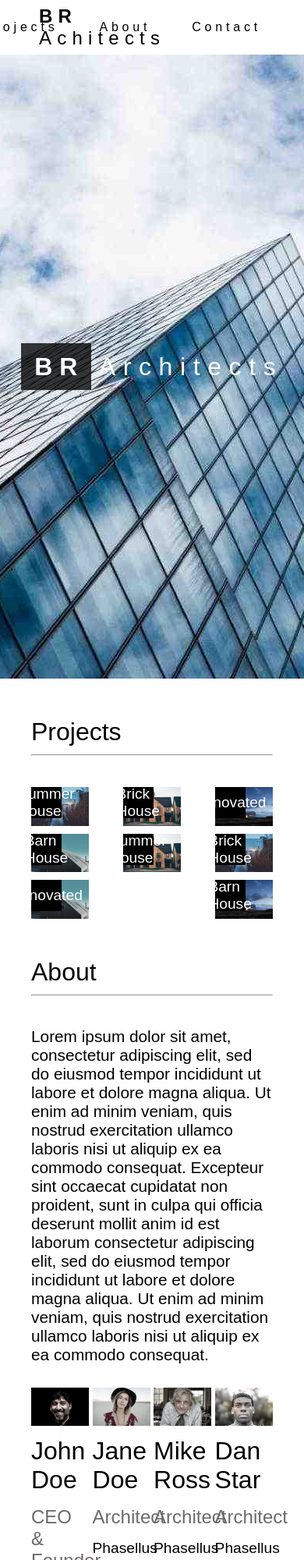
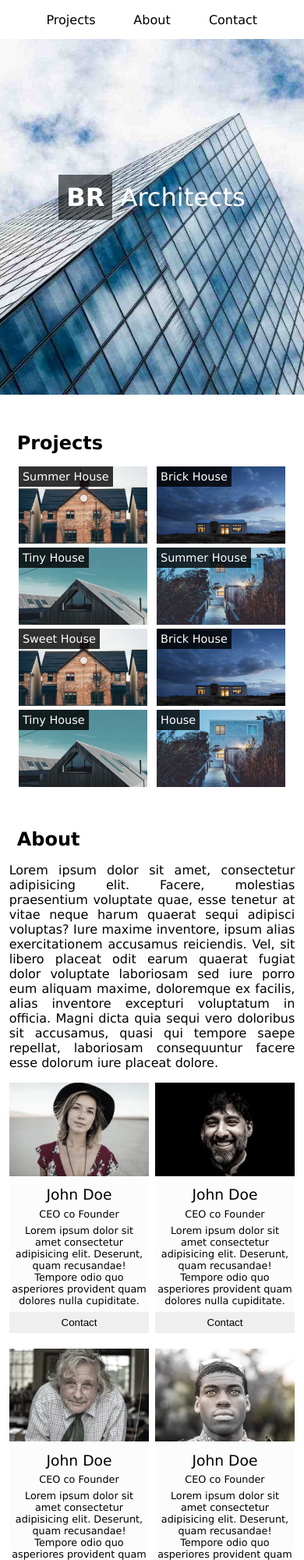
Before and after one commit to CoraliePei/Maquette-BR-Architects, a plain HTML site: page index.html in a window 390 px wide. Shown: the top 2000 px of the page at 78% size. Drawn offline with Linux system fonts and the light colour scheme.

Commit message:
Nettoyage du code et réécriture en mobile first

```diff
--- a/css/style.css
+++ b/css/style.css
@@ -1,263 +1,264 @@
-*{
+* {
     margin: 0;
     padding: 0;
     box-sizing: border-box;
 }
 
-.bold {
-    font-weight: bold;
+html {
+    scroll-behavior: smooth;
 }
 
-.unbold {
-    font-weight: normal;
+body {
+    font-family: Verdana, Tahoma, sans-serif;
 }
 
-.none {
+header {
+    width: 100vw;
+}
+
+header .banner {
+    width: 100vw;
+    height: 50px;
+    display: flex;
+    justify-content: center;
+    align-items: center;
+    position: fixed;
+    z-index: 30;
+    background-color: #fff;
+}
+
+/* .logo invisible mobile version */
+header .banner .logo {
+    width: min-content;
+    margin-left: 20px;
+    letter-spacing: 2px;
+    display: none;
+}
+
+header .banner .logo span {
+    padding: 8px;
+    margin-right: 3px;
+    color: #fff;
+    font-weight: 400;
+    background-color: #000;
+}
+
+header .banner nav {
+    width: 80%;
+    height: 100%;
+}
+
+header .banner nav ul {
+    width: 100%;
+    height: 100%;
+    display: flex;
+    justify-content: space-around;
+    align-items: center;
+}
+
+header .banner nav ul li {
+    width: 100%;
+    height: 100%;
+    list-style: none;
+    display: flex;
+    justify-content: center;
+    align-items: center;
+}
+
+header .banner nav ul li a {
+    padding: 5px 10px 5px 10px;
     text-decoration: none;
     color: #000;
 }
 
-/* ENTETE */
-header {
-    font-family: Arial, Helvetica, sans-serif;
+header .banner nav ul li a:hover {
+    color: #fff;
+    background-color: rgb(2, 2, 2);
 }
 
-nav {
+
+/* Background header */
+header .imgHeader {
+    width: 100%;
+    height: 60vh;
+    background-image: url(../img/architect.jpg);
+    background-position: center;
+    background-size: cover;
+    background-repeat: no-repeat;
     display: flex;
-    justify-content: space-between;
     align-items: center;
-    width: 100%;
-    background-color: #fff;
+    justify-content: center;
 }
 
-.logo {
-    width: 30%;
-    padding-left: 50px;
-    font-size: 1.5em;
-    letter-spacing: 0.3em;
-    color: #000;
+header .imgHeader h1 {
+    color: #fff;
+    padding: 10px;
 }
 
-#menu {
-    display: flex;
-    flex-direction: row;
-    justify-content: flex-end;
-    width: 40%;
-    height: 70px;
-    background-color: #ffffff;
-    top: 0;
-    align-items: center;
-    margin-right: 30px;
-    letter-spacing: 0.3em;
+header .imgHeader h1 span:nth-child(1) {
+    font-weight: 900;
+    background-color: #00000091;
+    padding: 10px;
 }
 
-#menu li {
-    list-style: none;
+header .imgHeader h1 span:nth-child(2) {
+    font-weight: 100;
 }
 
-#menu li a {
-    display: block;
-    text-decoration: none;
-    color: rgb(0, 0, 0);
-    padding: 10px 25px 10px 28px;
+/* Main contenu  */
+main {
+    width: 100%;
+    padding-left: 3%;
+    padding-right: 3%;
 }
 
-#menu li a:hover {
-    background-color: #000000;
+main h2 {
+    margin-top: 2em;
+    margin-left: 10px;
+}
+
+main #projects {
+    width: 100%;
+    display: flex;
+    flex-wrap: wrap;
+    justify-content: space-evenly;
+    margin-top: 1em;
+}
+
+main #projects figure {
+    width: 45%;
+    aspect-ratio: 1.66666;
+    margin-bottom: 5px;
+    position: relative;
+    overflow: hidden;
+}
+
+main #projects figure figcaption {
+    position: absolute;
+    top: 0;
+    left: 0;
+    color: #fff;
+    background-color: rgba(0, 0, 0, 0.8);
+    padding: 5px;
+    font-size: 0.9em;
+    z-index: 10;
+}
+
+main #projects figure img {
+    width: 100%;
+    transition: all 0.6s;
+}
+
+main #projects figure img:hover {
+    transform: scale(1.2);
+}
+
+/* Section About */
+main #about {
+    width: 100%;
+    margin-top: 1em;
+}
+
+main #about p:nth-child(1) {
+    margin-top: 1em;
+    text-align: justify;
+}
+
+main #about .cardContainer {
+    margin-top: 1em;
+    width: 100%;
+    display: flex;
+    flex-wrap: wrap;
+    justify-content: space-between;
+}
+
+main #about .cardContainer .card {
+    width: 49%;
+    text-align: center;
+    margin-bottom: 20px;
+    background-color: #978f9008;
+}
+
+main #about .cardContainer .card img {
+    width: 100%;
+    filter: grayscale(0.7);
+}
+
+main #about .cardContainer .card h3 {
+    font-weight: 400;
+    margin-top: 0.5em;
+}
+
+main #about .cardContainer .card h4 {
+    font-weight: 300;
+    font-size: 0.8em;
+    margin-top: 0.5em;
+}
+
+main #about .cardContainer .card p {
+    font-weight: 100;
+    font-size: 0.8em;
+    margin-top: 0.5em;
+    padding: 0px 3px 0px 3px;
+}
+
+main #about .cardContainer .card button {
+    width: 100%;
+    border: 1px solid #00000000;
+    padding: 5px;
+    margin-top: 0.5em;
+    cursor: pointer;
+}
+
+main #about .cardContainer .card button:hover {
+    border: 1px solid #000;
+    background-color: rgb(146, 137, 137);
     color: #fff;
 }
 
-#imgArchitect {
-    display: flex;
-    background-image: url("../img/architect.jpg");
-    height: 800px;
-    width: 100%;
-    background-size: cover;
-    background-position: center;
-    background-repeat: no-repeat;
-    position: relative;
-}
-
-#imgArchitect div h1 {
-    display: flex;
-    position: absolute;
-    align-items: center;
-    justify-content: center;
-    align-content: center;
-    width: 100%;
-    height: 800px;
-    letter-spacing: 0.3em;
-    color: #fff;
-}
-
-.br {
-    display: flex;
-    justify-content: center;
-    align-items: center;
-    background-color: rgba(0, 0, 0, 0.774);
-    width: 90px;
-    height: 60px;
-    margin-right: 10px;
-    letter-spacing: 0;
-}
-
-/* CORPS DE LA PAGE */
-
-main {
-    margin-right: 40px;
-    margin-left: 40px;
-    font-family: Arial, Helvetica, sans-serif;
-}
-
-h2 {
-    font-size: 2em;
-    padding-top: 10px;
-    padding-bottom: 10px;
-    margin-top: 40px;
-}
-
-hr {
-    margin-bottom: 40px;
-    color:rgb(73, 72, 72)
-}
-
-/* PROJETS MAISONS */
-.house {
-    display: flex;
-    flex-flow: row wrap;
-    justify-content: space-between;
-    width: 100%;
-    gap: 10px;
-}
-
-.house figure {
-    display: flex;
-    width: 24%;
-    overflow: hidden;
-}
-
-.house figure img {
-    max-width: 100%;
-    transition: all 0.5s;
-
-}
-
-.house figure img:hover {
-    transform: scale(1.1);
-}
-
-.house figure figcaption {
-    display: flex;
-    position: absolute;
-    z-index: 2;
-    justify-content: center;
-    align-items: center;
-    width: 10%;
-    height: 40px;
-    background-color: #000;
-    color: #fff;
-    font-size: 1.2em;
-}
-
-/* PARAGRAPHES */
-.txt-about, .txt-contact {
-    font-size: 1.3em;
-    margin-bottom: 30px;
-}
-
-/* ABOUT PROFILS */
-#profils {
-    display: flex;
-    flex-flow: row wrap;
-    justify-content: space-between;
-}
-
-#profils div {
-    width: 24%;
-}
-
-#profils div img {
-    width : 100%;
-    filter: grayscale(70%);
-}
-
-#profils div h3 {
-    font-size: 2em;
-    padding-top: 10px;
-    padding-bottom: 15px;
-}
-
-#profils div h4 {
-    font-size: 1.5em;
-    color:#6d6a6a;
-    padding-bottom: 15px;;
-}
-
-#profils div p {
-    font-size: 1.2em;
-    padding-bottom: 20px;
-}
-
-#profils div a {
-    display: flex;
-    width: 100%;
-    height: 50px;
-    background-color: #f8f2f2;
-    margin-bottom: 30px;
-    font-size: 1.3em;
-    display: flex;
-    width: 100%;
-    justify-content: center;
-    align-items: center;
-}
-
-#profils div a:hover {
-    background-color: #000;
-    color:#fff;
-}
-
-/* FORMULAIRE DE CONTACT */
-form {
-    display: flex;
-    flex-direction: column;
-}
-
-form input {
-    height: 50px;
-    padding-left: 10px;
-    font-size: 1.3em;
-    border: 1px solid #969393;
-}
-
-.submit {
-    width: 200px;
-    margin-top: 20px;
-    margin-bottom: 50px;
-    padding-right: 10px;
-    text-align: center;
-    background-color: #000;
-    color: #fff;
-    cursor: pointer;
-}
-
-.submit:hover {
-    background-color: #fff;
-    color:#000;
-    border: 1px solid #000;
-}
-
-#maps {
+/* Section Contact  */
+main #contact {
     width: 100%;
 }
 
-/* FOOTER */
+main #contact p {
+    margin-top: 0.5em;
+}
+
+main #contact form {
+    display: flex;
+    flex-direction: column;
+    margin-bottom: 2em;
+}
+
+main #contact form input {
+    margin-top: 0.5em;
+    padding: 5px;
+}
+
+main #contact form input:nth-child(5) {
+    width: max-content;
+    color: #fff;
+    background-color: #000;
+    border: 1px solid #fff;
+}
+
+main #contact form input:nth-child(5):hover {
+    color: #000;
+    background-color: #fff;
+    border: 1px solid #000;
+}
+main #contact img {
+    width: 100%;
+}
+
+/* Footer */
 footer {
+    width: 100%;
+    height: 10vh;
     display: flex;
-    width: 100%;
-    height: 80px;
+    align-items: center;
+    justify-content: center;
+    color: #fff;
     background-color: #000;
-    color:#fff;
-    font-family: Arial, Helvetica, sans-serif;
-    justify-content: center;
-    align-items: center;
 }
--- a/index.html
+++ b/index.html
@@ -1,120 +1,120 @@
 <!DOCTYPE html>
 <html lang="fr">
+
 <head>
     <meta charset="UTF-8">
     <meta http-equiv="X-UA-Compatible" content="IE=edge">
     <meta name="viewport" content="width=device-width, initial-scale=1.0">
-    <title>BR Architects</title>
+    <title>BR Architect</title>
     <link rel="stylesheet" href="css/style.css">
 </head>
+
 <body>
     <header>
-        <nav> <!-- Barre de menu -->
-            <div class="logo">
-                <span class="bold">BR</span> Achitects
-            </div>
-
-            <ul id="menu">
-                <li><a href="#projects">Projects</a></li>
-                <li><a href="#about">About</a></li>
-                <li><a href="contact">Contact</a></li>
+        <!-- Navigation -->
+        <div class="banner">
+            <div class="logo"><span>BR</span>Architects</div>
+            <nav>
+                <ul>
+                    <li><a href="#sctProjects">Projects</a></li>
+                    <li><a href="#sctAbout">About</a></li>
+                    <li><a href="#sctContact">Contact</a></li>
                 </ul>
             </nav>
-
-        <div id="imgArchitect"> <!-- Image Entete -->
-            <div>
-                <h1><span class="br">B R</span><span class="unbold">Architects</span></h1>
         </div>
+        <!-- Background image + Logo BR Architects -->
+        <div class="imgHeader">
+            <h1 translate="no"><span>BR</span><span> Architects</span></h1>
         </div>
     </header>
-
     <main>
-        <h2 id="projects" class="unbold">Projects</h2> <!-- Partie projet-->
-        <hr>
-        <div class="house">
+        <h2 id="sctProjects">Projects</h2>
+        <div id="projects">
             <figure>
                 <figcaption>Summer House</figcaption>
-                <img src="img/house5.jpg" alt="Photo de maison Summer House">
+                <img src="img/house2.jpg" alt="Maison d'architecte Summer House">
             </figure>
             <figure>
                 <figcaption>Brick House</figcaption>
-                <img src="img/house2.jpg" alt="Photo de maison Brick House">
+                <img src="img/house3.jpg" alt="Maison d'architecte Brick House">
             </figure>
             <figure>
-                <figcaption>Renovated</figcaption>
-                <img src="img/house3.jpg" alt="Photo de maison Renovated">
-            </figure>
-            <figure>
-                <figcaption>Barn House</figcaption>
-                <img src="img/house4.jpg" alt="Photo de maison Barn House">
+                <figcaption>Tiny House</figcaption>
+                <img src="img/house4.jpg" alt="Maison d'architecte ">
             </figure>
             <figure>
                 <figcaption>Summer House</figcaption>
-                <img src="img/house2.jpg" alt="Photo de maison Summer House">
+                <img src="img/house5.jpg" alt="Maison d'architecte">
+            </figure>
+            <figure>
+                <figcaption>Sweet House</figcaption>
+                <img src="img/house2.jpg" alt="Maison d'architecte">
             </figure>
             <figure>
                 <figcaption>Brick House</figcaption>
-                <img src="img/house5.jpg" alt="Photo de maison Brick House">
+                <img src="img/house3.jpg" alt="Maison d'architecte">
             </figure>
             <figure>
-                <figcaption>Renovated</figcaption>
-                <img src="img/house4.jpg" alt="Photo de maison Renovated">
+                <figcaption>Tiny House</figcaption>
+                <img src="img/house4.jpg" alt="Maison d'architecte">
             </figure>
             <figure>
-                <figcaption>Barn House</figcaption>
-                <img src="img/house3.jpg" alt="Photo de maison Barn House">
+                <figcaption>House</figcaption>
+                <img src="img/house5.jpg" alt="Maison d'architecte">
             </figure>
         </div>
-
-        <h2 id="about" class="unbold">About</h2> <!--Partie About-->
-        <hr>
-        <p class="txt-about">Lorem ipsum dolor sit amet, consectetur adipiscing elit, sed do eiusmod tempor incididunt ut labore et dolore magna aliqua. Ut enim ad minim veniam, quis nostrud exercitation ullamco laboris nisi ut aliquip ex ea commodo consequat. Excepteur sint occaecat cupidatat non proident, sunt in culpa qui officia deserunt mollit anim id est laborum consectetur adipiscing elit, sed do eiusmod tempor incididunt ut labore et dolore magna aliqua. Ut enim ad minim veniam, quis nostrud exercitation ullamco laboris nisi ut aliquip ex ea commodo consequat.
-        </p>
-        <div id="profils">
-            <div>
-                <img src="img/team2.jpg" alt="Photo de John Doe">
-                <h3 class="unbold">John Doe</h3>
-                <h4 class="unbold">CEO & Founder</h4>
-                <p>Phasellus eget enim eu lectus faucibus vestibulum. Suspendisse sodales pellentesque elementum.</p>
-                <a href="#contact" class="none">Contact</a>
+        <h2 id="sctAbout">About</h2>
+        <section id="about">
+            <p>Lorem ipsum dolor sit amet, consectetur adipisicing elit. Facere, molestias praesentium voluptate quae,
+                esse tenetur at vitae neque harum quaerat sequi adipisci voluptas? Iure maxime inventore, ipsum alias
+                exercitationem accusamus reiciendis. Vel, sit libero placeat odit earum quaerat fugiat dolor voluptate
+                laboriosam sed iure porro eum aliquam maxime, doloremque ex facilis, alias inventore excepturi
+                voluptatum in officia. Magni dicta quia sequi vero doloribus sit accusamus, quasi qui tempore saepe
+                repellat, laboriosam consequuntur facere esse dolorum iure placeat dolore.</p>
+            <div class="cardContainer">
+                <div class="card"><img src="img/team1.jpg" alt="John Doe">
+                    <h3>John Doe</h3>
+                    <h4>CEO co Founder</h4>
+                    <p>Lorem ipsum dolor sit amet consectetur adipisicing elit. Deserunt, quam recusandae! Tempore odio
+                        quo asperiores provident quam dolores nulla cupiditate.</p><button>Contact</button>
                 </div>
-            <div>
-                <img src="img/team1.jpg" alt="Photo de Jane Doe">
-                <h3 class="unbold">Jane Doe</h3>
-                <h4 class="unbold">Architect</h4>
-                <p>Phasellus eget enim eu lectus faucibus vestibulum. Suspendisse sodales pellentesque elementum.</p>
-                <a href="#contact" class="none">Contact</a>
+                <div class="card"><img src="img/team2.jpg" alt="John Doe">
+                    <h3>John Doe</h3>
+                    <h4>CEO co Founder</h4>
+                    <p>Lorem ipsum dolor sit amet consectetur adipisicing elit. Deserunt, quam recusandae! Tempore odio
+                        quo asperiores provident quam dolores nulla cupiditate.</p><button>Contact</button>
                 </div>
-            <div>
-                <img src="img/team3.jpg" alt="Photo de Mike Ross">
-                <h3 class="unbold">Mike Ross</h3>
-                <h4 class="unbold">Architect</h4>
-                <p>Phasellus eget enim eu lectus faucibus vestibulum. Suspendisse sodales pellentesque elementum.</p>
-                <a href="#contact" class="none">Contact</a>
+                <div class="card"><img src="img/team3.jpg" alt="John Doe">
+                    <h3>John Doe</h3>
+                    <h4>CEO co Founder</h4>
+                    <p>Lorem ipsum dolor sit amet consectetur adipisicing elit. Deserunt, quam recusandae! Tempore odio
+                        quo asperiores provident quam dolores nulla cupiditate.</p><button>Contact</button>
                 </div>
-            <div>
-                <img src="img/team4.jpg" alt="Photo de Dan Star">
-                <h3 class="unbold">Dan Star</h3>
-                <h4 class="unbold">Architect</h4>
-                <p>Phasellus eget enim eu lectus faucibus vestibulum. Suspendisse sodales pellentesque elementum.</p>
-                <a href="#contact" class="none">Contact</a>
+                <div class="card"><img src="img/team4.jpg" alt="John Doe">
+                    <h3>John Doe</h3>
+                    <h4>CEO co Founder</h4>
+                    <p>Lorem ipsum dolor sit amet consectetur adipisicing elit. Deserunt, quam recusandae! Tempore odio
+                        quo asperiores provident quam dolores nulla cupiditate.</p><button>Contact</button>
                 </div>
             </div>
+        </section>
+        <h2 id="sctContact">Contact</h2>
+        <section id="contact">
+            <p>Lets get in touch and talk about your next project</p>
+            <form action="" method="">
+                <input type="text" name="name" id="name" placeholder="Name" accesskey="a">
+                <input type="text" name="email" id="email" placeholder="Email" accesskey="z">
+                <input type="text" name="subject" id="subject" placeholder="Subject" accesskey="s">
+                <input type="text" name="comment" id="comment" placeholder="Comment" accesskey="r">
+                <input type="submit" value="SEND MESSAGE" accesskey="x">
+            </form>
+            <img src="img/map.jpg" alt="Google Map image">
+        </section>
+    </main>
 
-        <h2 id="contact" class="unbold">Contact</h2> <!--Partie Contact-->
-        <hr>
-        <p class="txt-contact">Lets get in touch and talk about your next project.</p>
-        <form>
-            <input type="text" name="name" id="nameUser" placeholder="Name"><br>
-            <input type="email" name="email" id="emailUser" placeholder="Email"><br>
-            <input type="text" name="objet" id="subjectUser" placeholder="Subject"><br>
-            <input type="text" name="comment" id="commentUser" placeholder="Comment"><br>
-            <input class="submit" type="submit" value="SEND MESSAGE">
-        </form>
-        <img id="maps" src="img/map.jpg" alt="Vue du ciel maps">
-    </main>
-    <footer> <!--Footer-->
-        Powered by Footer
+    <footer>
+        <p>Powered by me!</p>
     </footer>
 </body>
+
 </html>
```
Also changed, not shown: 1 other file. Lines whose indentation alone changed are shown as unchanged.
